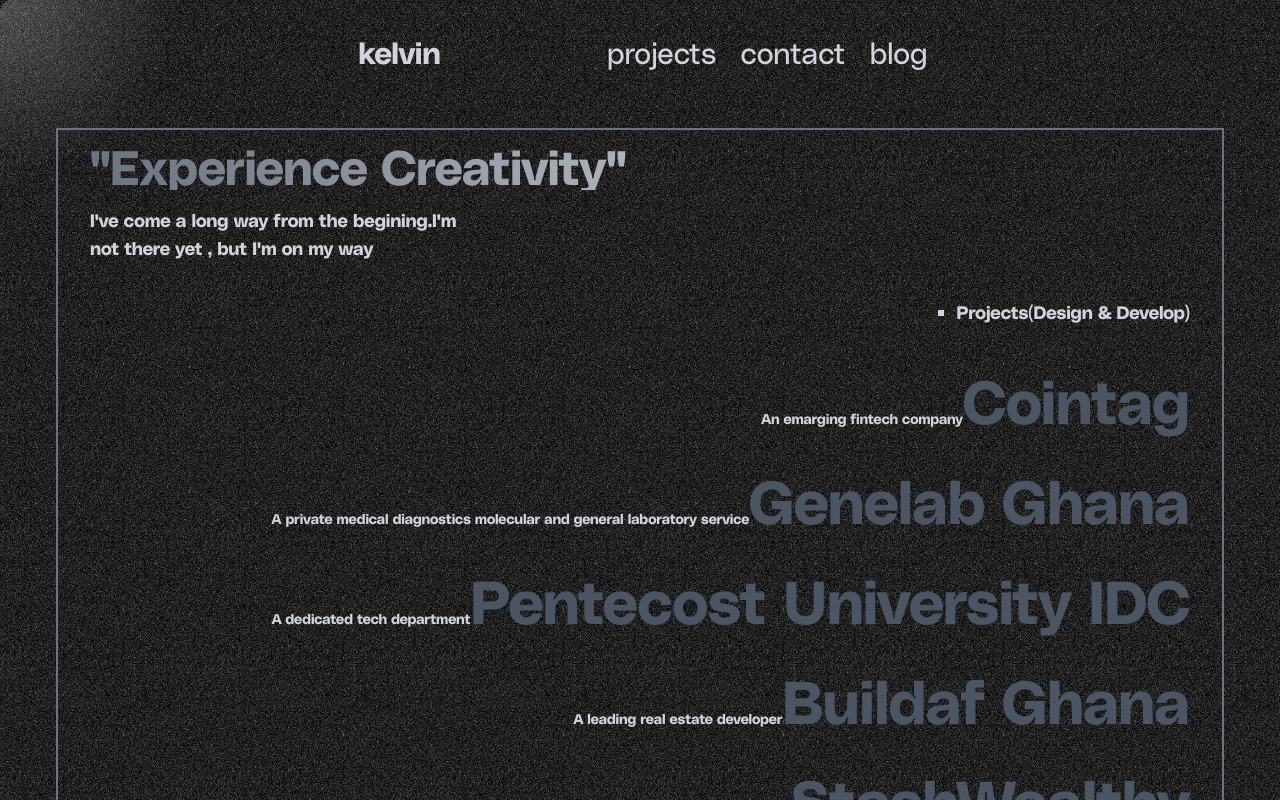
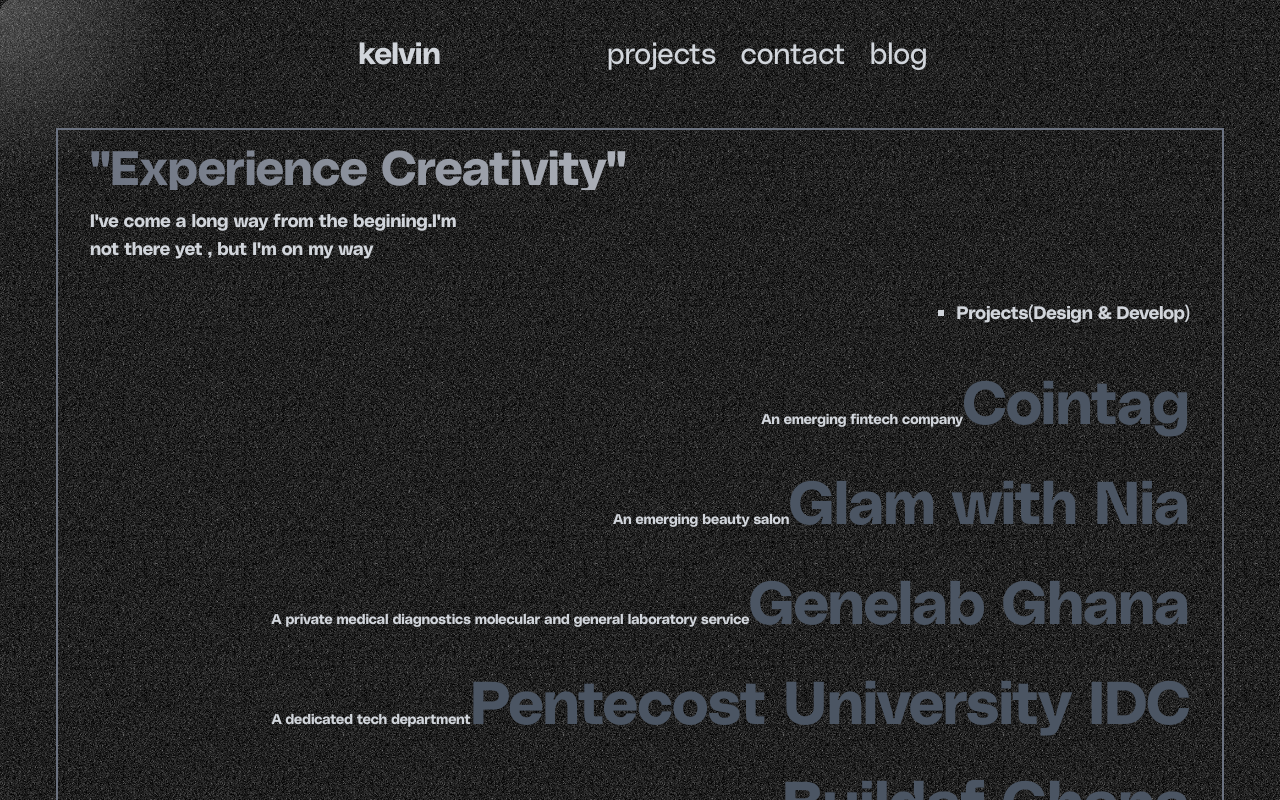
Before and after one commit to realkelvinworld/sk-portfolio, a Next.js app: page /projects in a window 1280 px wide. Shown: the top 800 px of the page. Built offline with nearby package versions, Linux system fonts and the light colour scheme.

Commit message:
Update db.tsx

```diff
--- a/components/db.tsx
+++ b/components/db.tsx
@@ -64,31 +64,37 @@ export const works = [
     id: 1,
     name: "Cointag",
     link: "https://cointag.app",
-    description: "An emarging fintech company",
+    description: "An emerging fintech company",
   },
   {
-    id: 2,
+      id: 2,
+    name: "Glam with Nia",
+    link: "https://glamwithnia.com",
+    description: "An emerging beauty salon",
+  },
+  {
+    id: 3,
     name: "Genelab Ghana",
     link: "https://genelabgh.com",
     description:
       "A private medical diagnostics molecular and general laboratory service",
   },
   {
-    id: 3,
+    id: 4,
     name: "Pentecost University IDC",
     link: "http://pentvarsidc.com/",
     description: "A dedicated tech department",
   },
   {
-    id: 4,
+    id: 5,
     name: "Buildaf Ghana",
     link: "https://buildafghana.com/",
     description: "A leading real estate developer",
   },{
-    id:5,
+    id:6,
     name:"StashWealthy",
     link:"https://stashwealthysite.vercel.app",
-    description:"coming  soon..."
+    description:"WIP"
   }
   // {
   //   id: 4,
```
